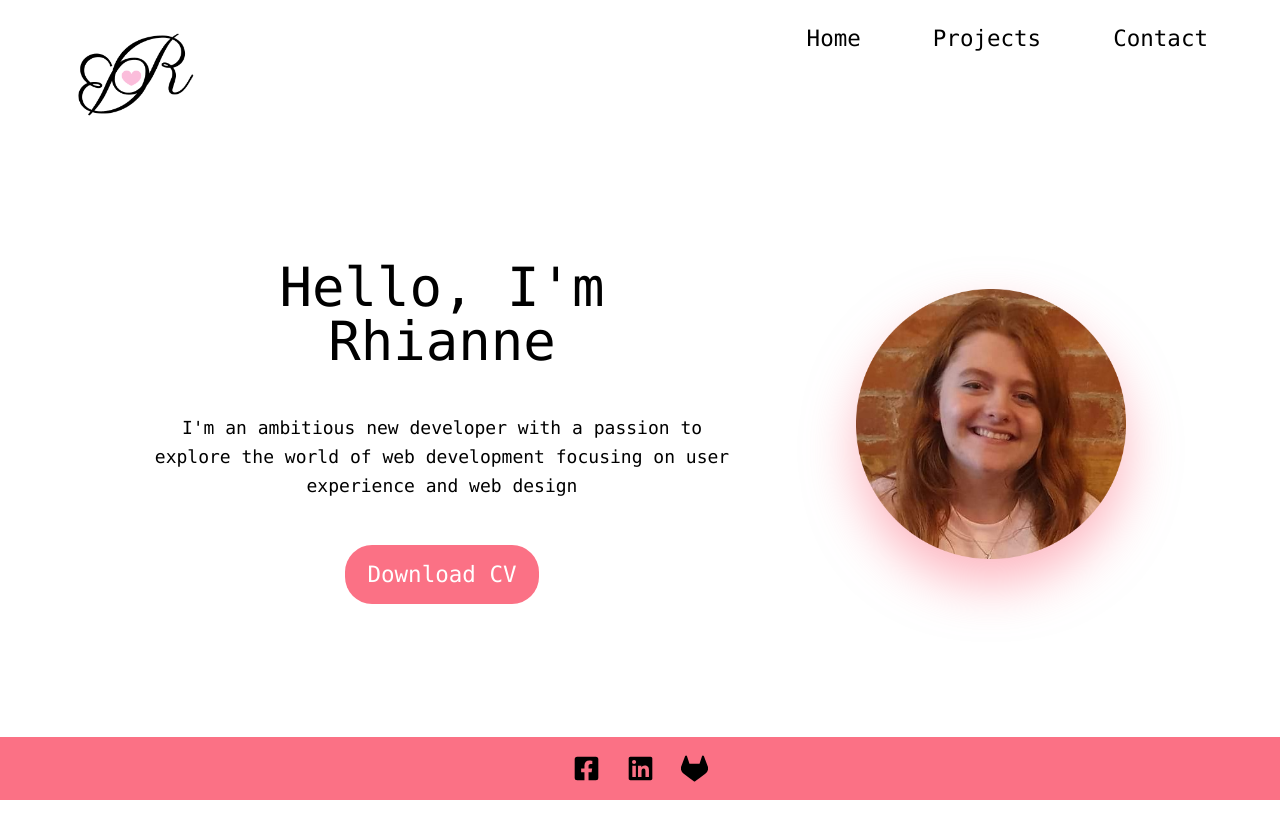
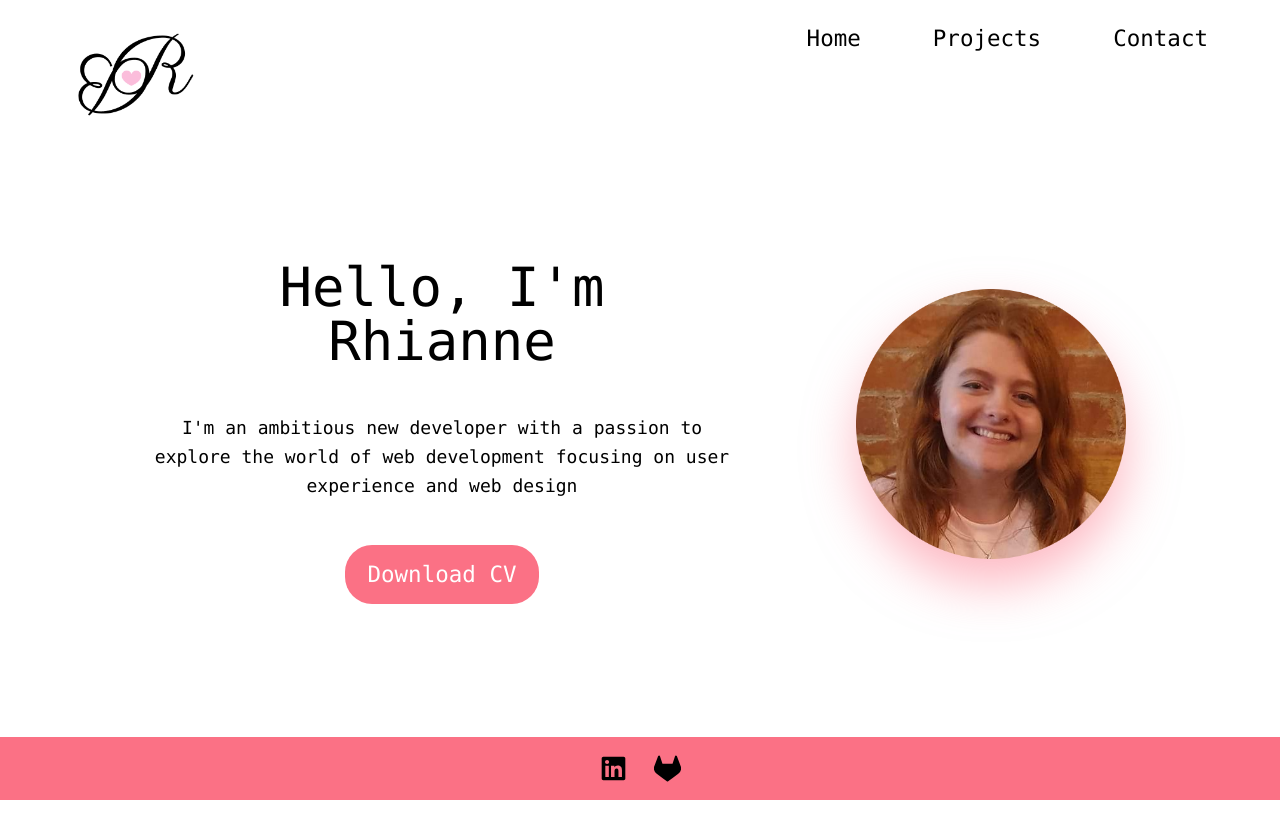
Before and after one commit to RhianneB/next-blog2, a Next.js app: page / in a window 1280 px wide. Shown: the top 838 px of the page. Built offline with nearby package versions, Linux system fonts and the light colour scheme.

Commit message:
Made adjustments to footer

```diff
--- a/components/footer.js
+++ b/components/footer.js
@@ -6,7 +6,6 @@ export default function Footer(){
     return(
         <footer className='flex flex-col space-y-4 items-center text-center justify-center w-full bg-rose-400 py-4 bottom-0 fixed mt-8'>
             <div className='flex text-2xl space-x-6'>
-            <FaFacebookSquare className='hover:text-rose-600 hover:animate-bounce '/>
             <FaLinkedin className='hover:text-rose-600 hover:animate-bounce '/>
             <SiGitlab className='hover:text-rose-600 hover:animate-bounce'/>
             </div>
```
